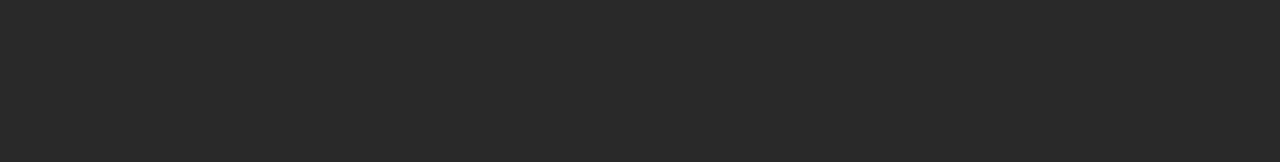
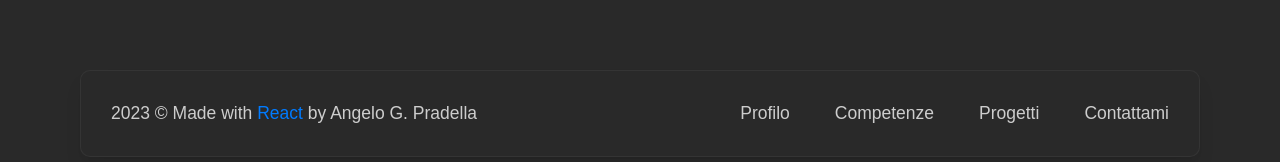
Before and after one commit to angeloPradella-github/portfolio-v1, a React (Vite) app: page / in a window 1280 px wide. Shown: the part 3048-3210 px from the top of the page. Built offline with nearby package versions, Linux system fonts and the light colour scheme; some icons are missing; a web font is replaced by a local one.

Commit message:
footer aggiunto

```diff
--- a/src/App.jsx
+++ b/src/App.jsx
@@ -7,6 +7,7 @@ import Index from "./pages/Index";
 import Socials from "./components/Socials";
 import SwitchContainer from "./components/SwitchContainer";
 import Navbar from "./components/Navbar";
+import Footer from "./components/Footer";
 import Zoom from "./components/Zoom";
 
 function App() {
@@ -19,7 +20,7 @@ function App() {
         <SwitchContainer />
         <Socials />
       </main>
-      <footer className="h-screen"></footer>
+      <Footer />
     </>
   );
 }
--- /dev/null
+++ b/src/components/Footer.jsx
@@ -0,0 +1,37 @@
+export default function Footer() {
+  return (
+    <footer className="mt-20 md:mb-5  w-full md:px-16">
+      <div className="footer clr-neutral rounded-lg mx-auto md:shadow-lg max-w-[900px]">
+        <div className=" md:p-6 p-4 flex flex-col md:flex-row  items-center md:justify-between justify-center ">
+          <span className="text-sm sm:text-center">
+            2023 © Made with <span className="clr-accent">React </span>
+            by Angelo G. Pradella
+          </span>
+
+          <ul className="flex flex-wrap items-center mt-3 text-sm font-medium sm:mt-0 gap-2 md:gap-3">
+            <li>
+              <a href="#about" className="underline-hover md:mr-6 ">
+                Profilo
+              </a>
+            </li>
+            <li>
+              <a href="#skills" className="underline-hover md:mr-6">
+                Competenze
+              </a>
+            </li>
+            <li>
+              <a href="#pojects" className="underline-hover md:mr-6">
+                Progetti
+              </a>
+            </li>
+            <li>
+              <a href="#contacts" className="underline-hover">
+                Contattami
+              </a>
+            </li>
+          </ul>
+        </div>
+      </div>
+    </footer>
+  );
+}
--- a/src/css/app.css
+++ b/src/css/app.css
@@ -396,6 +396,10 @@ button {
 }
 
 @media screen and (min-width: 768px) {
+  .footer {
+    border: 1px solid rgba(180, 180, 180, 0.08);
+  }
+
   .up-transition {
     transition: 0.2s cubic-bezier(0.215, 0.61, 0.355, 1);
   }
--- a/src/css/index.css
+++ b/src/css/index.css
@@ -318,3 +318,9 @@
   background-color: #27c93f;
   border: 1px solid #11460530;
 }
+
+/* --------------FOOTER-------------- */
+.footer {
+  background-color: var(--clr-light);
+  font-weight: 300;
+}
```
